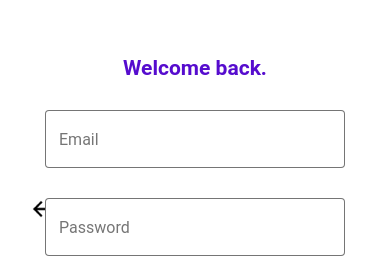
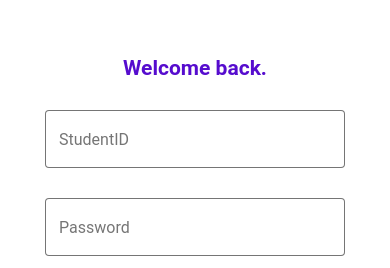
Before and after one commit to Ying-Jung-Chien/parking_lot_management, a React Native app: screen /LoginScreen in a window 390 px wide. Shown: the part 213-481 px from the top of the page. Built offline with nearby package versions, Linux system fonts and the light colour scheme; what react-native-status-bar-height would draw is missing.

Commit message:
complete Login

```diff
--- /dev/null
+++ b/src/helpers/IDValidator.js
@@ -0,0 +1,5 @@
+export function IDValidator(ID) {
+    if (!ID) return "ID can't be empty."
+    if (ID.length != 9) return 'Ooops! We need a valid ID.'
+    return ''
+  }
--- a/src/screens/LoginScreen.js
+++ b/src/screens/LoginScreen.js
@@ -1,4 +1,4 @@
-import React, { useState } from 'react'
+import React, { useState, createContext, useContext } from 'react'
 import { TouchableOpacity, StyleSheet, View } from 'react-native'
 import { Text } from 'react-native-paper'
 import Background from '../components/Background'
@@ -8,43 +8,75 @@ import Button from '../components/Button'
 import TextInput from '../components/TextInput'
 import BackButton from '../components/BackButton'
 import { theme } from '../core/theme'
-import { emailValidator } from '../helpers/emailValidator'
+import { IDValidator } from '../helpers/IDValidator'
 import { passwordValidator } from '../helpers/passwordValidator'
+import { getDatabase, ref, onValue, once, get } from 'firebase/database';
+import '../../firebase'
+
 
 export default function LoginScreen({ navigation }) {
-  const [email, setEmail] = useState({ value: '', error: '' })
+  const [ID, setID] = useState({ value: '', error: '' })
   const [password, setPassword] = useState({ value: '', error: '' })
+  const [errortype, setErrortype] = useState({ value: "", show: 0});
 
-  const onLoginPressed = () => {
-    const emailError = emailValidator(email.value)
+  const onLoginPressed = async () => {
+    const IDError = IDValidator(ID.value)
     const passwordError = passwordValidator(password.value)
-    if (emailError || passwordError) {
-      setEmail({ ...email, error: emailError })
+    if (IDError || passwordError) {
+      setID({ ...ID, error: IDError })
       setPassword({ ...password, error: passwordError })
       return
     }
-    navigation.reset({
-      index: 0,
-      routes: [{ name: 'Dashboard' }],
-    })
+
+    const db = getDatabase();
+    const snapshot = await get(ref(db, 'account/' + ID.value));
+
+    if(snapshot.exists()){
+      console.log("succesful");
+      const pwd = snapshot.val().password;
+      console.log(pwd);
+      if(password.value != pwd){
+        console.log("password failed");
+        setErrortype({value: "Incorrect password", show: 1});
+        return;
+      }
+
+    }
+    else{
+      console.log("ID failed");
+      setErrortype({value: "this student id doesn't exist", show: 1});
+      return;
+    }
+
+    // navigation.setParams({
+    //   studentID: ID.value,
+    // });
+
+    // navigation.reset({
+    //   index: 0,
+    //   routes: [{ name: 'Dashboard' }],
+    // })
+    navigation.navigate('Dashboard', {
+      studentID: ID.value,
+    });
   }
 
   return (
     <Background>
-      <BackButton goBack={navigation.goBack} />
+      {/* <BackButton goBack={navigation.goBack} /> */}
       {/* <Logo /> */}
       <Header>Welcome back.</Header>
       <TextInput
-        label="Email"
+        label="StudentID"
         returnKeyType="next"
-        value={email.value}
-        onChangeText={(text) => setEmail({ value: text, error: '' })}
-        error={!!email.error}
-        errorText={email.error}
+        value={ID.value}
+        onChangeText={(text) => setID({ value: text, error: '' })}
+        error={!!ID.error}
+        errorText={ID.error}
         autoCapitalize="none"
-        autoCompleteType="email"
-        textContentType="emailAddress"
-        keyboardType="email-address"
+        autoCompleteType="username"
+        textContentType="username"
+        keyboardType="numeric"
       />
       <TextInput
         label="Password"
@@ -61,16 +93,11 @@ export default function LoginScreen({ navigation }) {
         >
           <Text style={styles.forgot}>Forgot your password?</Text>
         </TouchableOpacity>
+        { errortype.show ? (<Text>{errortype.value}</Text>) : null}
       </View>
       <Button mode="contained" onPress={onLoginPressed}>
         Login
       </Button>
-      {/* <View style={styles.row}>
-        <Text>Don’t have an account? </Text>
-        <TouchableOpacity onPress={() => navigation.replace('RegisterScreen')}>
-          <Text style={styles.link}>Sign up</Text>
-        </TouchableOpacity>
-      </View> */}
     </Background>
   )
 }
```
